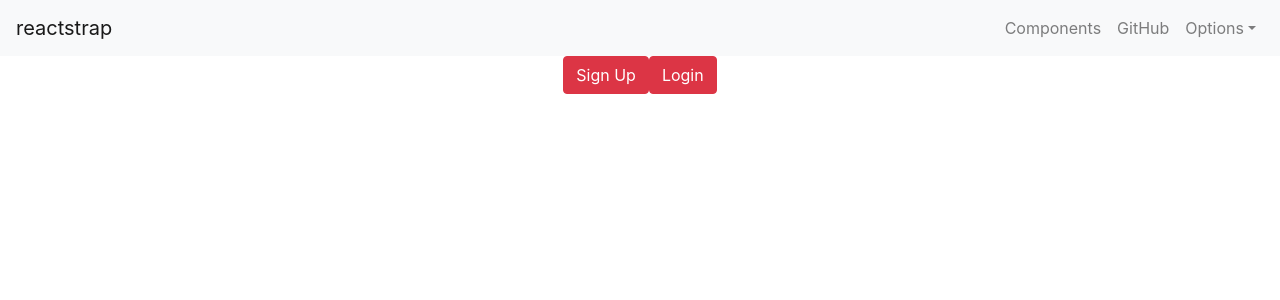
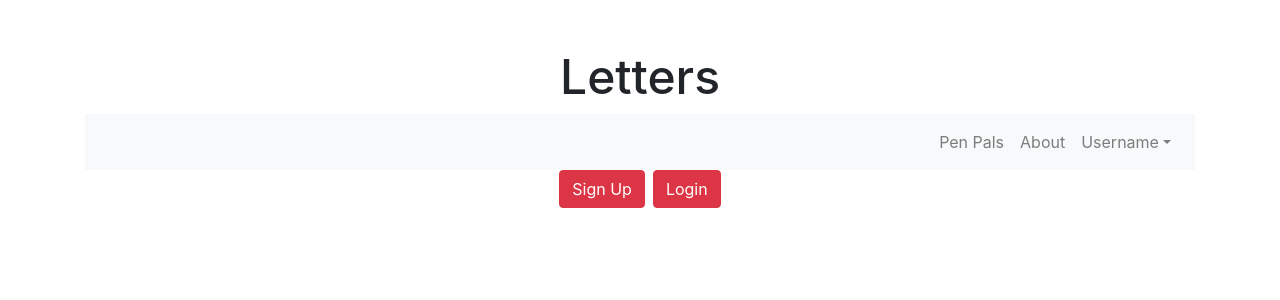
Before and after one commit to kait-schorr/Letters-Pen-Pal-Tracker, a React (Create React App) app in the folder pen-pal/: page / in a window 1280 px wide. Shown: the top 300 px of the page. Built offline with nearby package versions, Linux system fonts and the light colour scheme.

Commit message:
IMPLEMENT NAVBAR
- added navbar component

```diff
--- a/pen-pal/src/App.css
+++ b/pen-pal/src/App.css
@@ -2,27 +2,10 @@
   text-align: center;
 }
 
-.App-logo {
-  animation: App-logo-spin infinite 20s linear;
-  height: 80px;
-}
-
-.App-header {
-  background-color: #222;
-  height: 150px;
-  padding: 20px;
-  color: white;
-}
-
-.App-title {
-  font-size: 1.5em;
+.title {
+  font-size: 3em;
 }
 
 .App-intro {
   font-size: large;
 }
-
-@keyframes App-logo-spin {
-  from { transform: rotate(0deg); }
-  to { transform: rotate(360deg); }
-}
--- a/pen-pal/src/components/NavBar.js
+++ b/pen-pal/src/components/NavBar.js
@@ -1,8 +1,7 @@
 import React, { Component } from "react";
 import {
-  Collapse,
+  Container,
   Navbar,
-  NavbarToggler,
   NavbarBrand,
   Nav,
   NavItem,
@@ -16,33 +15,32 @@ import {
 class NavBar extends Component {
   render() {
     return (
-      <div>
-        <Navbar color="light" light expand="md">
-          <NavbarBrand href="/">reactstrap</NavbarBrand>
-
+      <Container className="mt-5">
+        <h1 className="ml-auto title" href="/">
+          Letters
+        </h1>
+        <Navbar color="light" light expand="sm">
           <Nav className="ml-auto" navbar>
             <NavItem>
-              <NavLink href="/components/">Components</NavLink>
+              <NavLink href="#">Pen Pals</NavLink>
             </NavItem>
             <NavItem>
-              <NavLink href="https://github.com/reactstrap/reactstrap">
-                GitHub
-              </NavLink>
+              <NavLink href="#">About</NavLink>
             </NavItem>
             <UncontrolledDropdown nav inNavbar>
               <DropdownToggle nav caret>
-                Options
+                Username
               </DropdownToggle>
               <DropdownMenu right>
-                <DropdownItem>Option 1</DropdownItem>
-                <DropdownItem>Option 2</DropdownItem>
+                <DropdownItem href="#">Account</DropdownItem>
+                <DropdownItem href="#">Help</DropdownItem>
                 <DropdownItem divider />
-                <DropdownItem>Reset</DropdownItem>
+                <DropdownItem href="#">Log Out</DropdownItem>
               </DropdownMenu>
             </UncontrolledDropdown>
           </Nav>
         </Navbar>
-      </div>
+      </Container>
     );
   }
 }
--- a/pen-pal/src/landingPage.js
+++ b/pen-pal/src/landingPage.js
@@ -72,7 +72,7 @@ class Landing extends Component {
   render() {
     return (
       <div>
-        <Button color="danger" onClick={this.toggleSignUp}>
+        <Button className="mr-1" color="danger" onClick={this.toggleSignUp}>
           Sign Up
         </Button>
         <Modal isOpen={this.state.signUpModal} toggle={this.toggleSignUp}>
@@ -123,7 +123,7 @@ class Landing extends Component {
             </Button>
           </ModalFooter>
         </Modal>
-        <Button color="danger" onClick={this.toggleLogin}>
+        <Button className="ml-1" color="danger" onClick={this.toggleLogin}>
           Login
         </Button>
         <Modal isOpen={this.state.loginModal} toggle={this.toggleLogin}>
```
